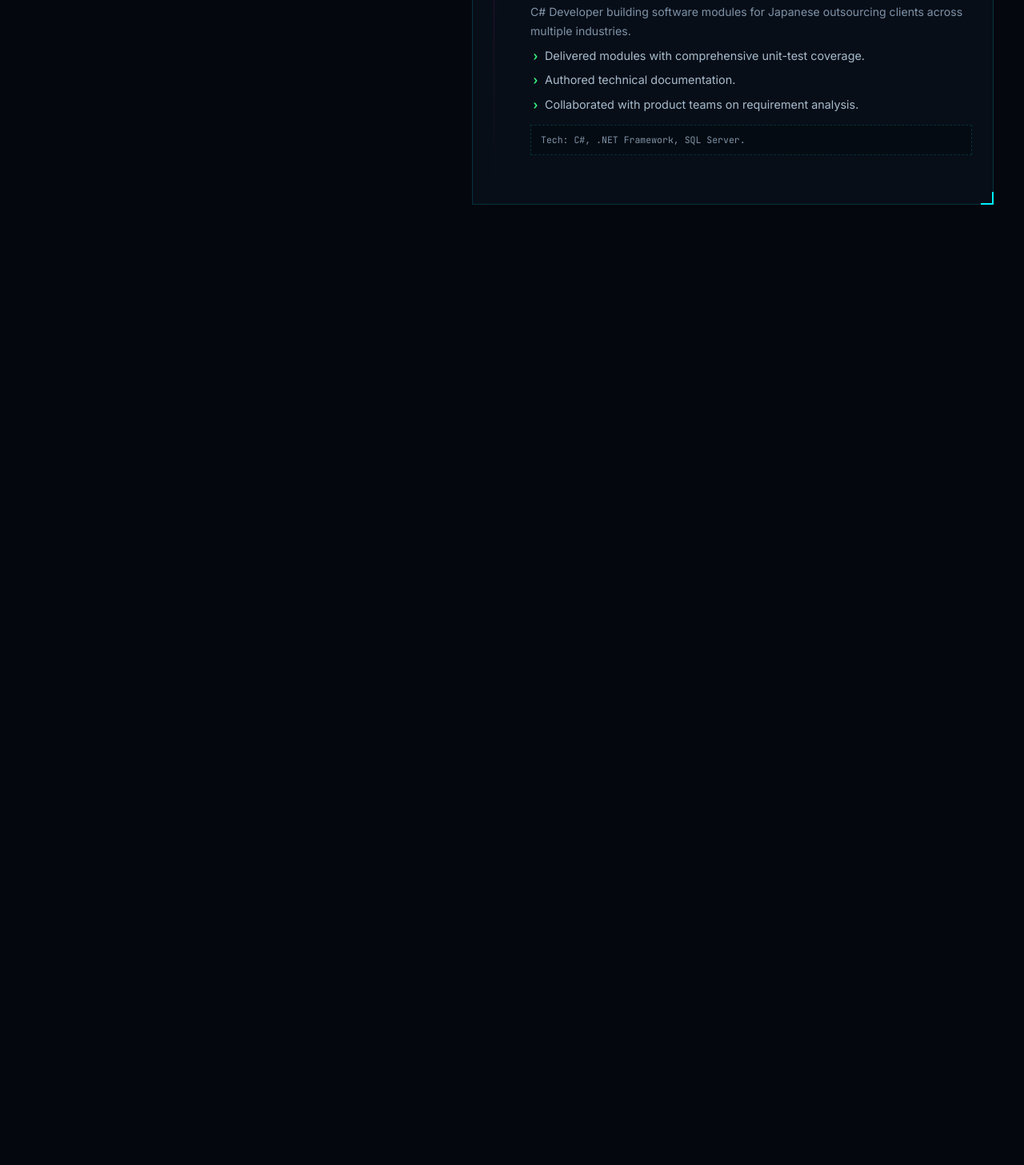
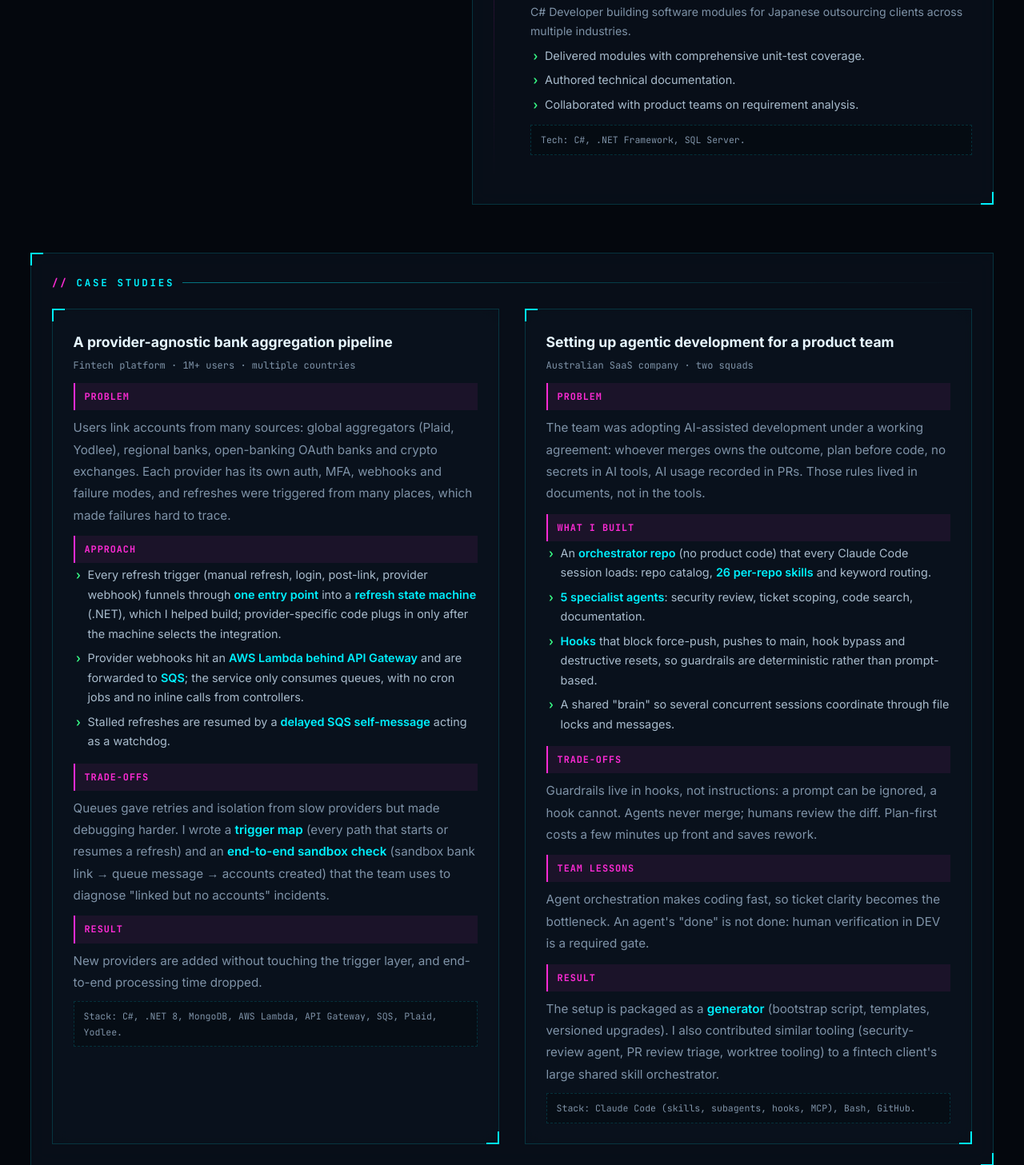
Before and after one commit to datnm555/datnm555.github.io, a plain HTML site: page index.html in a window 1280 px wide. Shown: the part 4458-5915 px from the top of the page at 80% size. Before the commit the page ends 4774 px from the top, so only its background shows below. Drawn offline with Linux system fonts and the light colour scheme.

Commit message:
feat: add case studies (bank aggregation pipeline, agentic dev setup) (#4)
* feat: add case studies (bank aggregation pipeline, agentic dev setup)

Two anonymised case studies (Problem / Approach / Trade-offs / Result)
in a full-width section after Experience.

Co-Authored-By: Claude Opus 5.5 <noreply@anthropic.com>

* chore: drop client tooling count from case study

Co-Authored-By: Claude Opus 5.5 <noreply@anthropic.com>

---------

Co-authored-by: Claude Opus 5.5 <noreply@anthropic.com>

```diff
--- a/index.html
+++ b/index.html
@@ -260,7 +260,14 @@
     .job p[style], .card > p[style] { color: var(--text-muted) !important; }
 
     /* ── RESPONSIVE ── */
+    /* ── CASE STUDIES ── */
+    .cases { padding: 0 var(--pad) 60px; }
+    .case-grid { display: grid; grid-template-columns: repeat(2, minmax(0, 1fr)); gap: clamp(20px, 2.5vw, 40px); margin-top: 20px; }
+    .case-grid .card + .card { margin-top: 0; }
+    .case-title { font-size: 1.1rem; font-weight: 700; color: #e6f6ff; margin-bottom: 4px; }
+    .case-sub { font-family: var(--mono); font-size: .75rem; color: var(--text-muted); margin-bottom: 8px; }
     @media (max-width: 1100px) {
+      .case-grid { grid-template-columns: 1fr; }
       .wrapper { grid-template-columns: 1fr; }
       .hero { grid-template-columns: 1fr; }
       .hero-hud { display: none; }
@@ -712,6 +719,52 @@
     </div>
 
   </div>
+
+  <!-- CASE STUDIES -->
+  <div class="cases">
+    <div class="card">
+      <div class="section-title">Case Studies</div>
+      <div class="case-grid">
+        <div class="card">
+          <div class="case-title">A provider-agnostic bank aggregation pipeline</div>
+          <div class="case-sub">Fintech platform · 1M+ users · multiple countries</div>
+          <div class="era">Problem</div>
+          <p class="summary-text" style="margin:8px 0 0;">Users link accounts from many sources: global aggregators (Plaid, Yodlee), regional banks, open-banking OAuth banks and crypto exchanges. Each provider has its own auth, MFA, webhooks and failure modes, and refreshes were triggered from many places, which made failures hard to trace.</p>
+          <div class="era">Approach</div>
+          <ul class="ai-list">
+            <li>Every refresh trigger (manual refresh, login, post-link, provider webhook) funnels through <strong style="color:#c0bff8">one entry point</strong> into a <strong style="color:#c0bff8">refresh state machine</strong> (.NET), which I helped build; provider-specific code plugs in only after the machine selects the integration.</li>
+            <li>Provider webhooks hit an <strong style="color:#c0bff8">AWS Lambda behind API Gateway</strong> and are forwarded to <strong style="color:#c0bff8">SQS</strong>; the service only consumes queues, with no cron jobs and no inline calls from controllers.</li>
+            <li>Stalled refreshes are resumed by a <strong style="color:#c0bff8">delayed SQS self-message</strong> acting as a watchdog.</li>
+          </ul>
+          <div class="era">Trade-offs</div>
+          <p class="summary-text" style="margin:8px 0 0;">Queues gave retries and isolation from slow providers but made debugging harder. I wrote a <strong style="color:#c0bff8">trigger map</strong> (every path that starts or resumes a refresh) and an <strong style="color:#c0bff8">end-to-end sandbox check</strong> (sandbox bank link → queue message → accounts created) that the team uses to diagnose "linked but no accounts" incidents.</p>
+          <div class="era">Result</div>
+          <p class="summary-text" style="margin:8px 0 0;">New providers are added without touching the trigger layer, and end-to-end processing time dropped.</p>
+          <div class="tech-line">Stack: C#, .NET 8, MongoDB, AWS Lambda, API Gateway, SQS, Plaid, Yodlee.</div>
+        </div>
+        <div class="card">
+          <div class="case-title">Setting up agentic development for a product team</div>
+          <div class="case-sub">Australian SaaS company · two squads</div>
+          <div class="era">Problem</div>
+          <p class="summary-text" style="margin:8px 0 0;">The team was adopting AI-assisted development under a working agreement: whoever merges owns the outcome, plan before code, no secrets in AI tools, AI usage recorded in PRs. Those rules lived in documents, not in the tools.</p>
+          <div class="era">What I built</div>
+          <ul class="ai-list">
+            <li>An <strong style="color:#c0bff8">orchestrator repo</strong> (no product code) that every Claude Code session loads: repo catalog, <strong style="color:#c0bff8">26 per-repo skills</strong> and keyword routing.</li>
+            <li><strong style="color:#c0bff8">5 specialist agents</strong>: security review, ticket scoping, code search, documentation.</li>
+            <li><strong style="color:#c0bff8">Hooks</strong> that block force-push, pushes to main, hook bypass and destructive resets, so guardrails are deterministic rather than prompt-based.</li>
+            <li>A shared "brain" so several concurrent sessions coordinate through file locks and messages.</li>
+          </ul>
+          <div class="era">Trade-offs</div>
+          <p class="summary-text" style="margin:8px 0 0;">Guardrails live in hooks, not instructions: a prompt can be ignored, a hook cannot. Agents never merge; humans review the diff. Plan-first costs a few minutes up front and saves rework.</p>
+          <div class="era">Team lessons</div>
+          <p class="summary-text" style="margin:8px 0 0;">Agent orchestration makes coding fast, so ticket clarity becomes the bottleneck. An agent's "done" is not done: human verification in DEV is a required gate.</p>
+          <div class="era">Result</div>
+          <p class="summary-text" style="margin:8px 0 0;">The setup is packaged as a <strong style="color:#c0bff8">generator</strong> (bootstrap script, templates, versioned upgrades). I also contributed similar tooling (security-review agent, PR review triage, worktree tooling) to a fintech client's large shared skill orchestrator.</p>
+          <div class="tech-line">Stack: Claude Code (skills, subagents, hooks, MCP), Bash, GitHub.</div>
+        </div>
+      </div>
+    </div>
+  </div>
   <script>
     (function () {
       var el = document.getElementById('clock');
```
